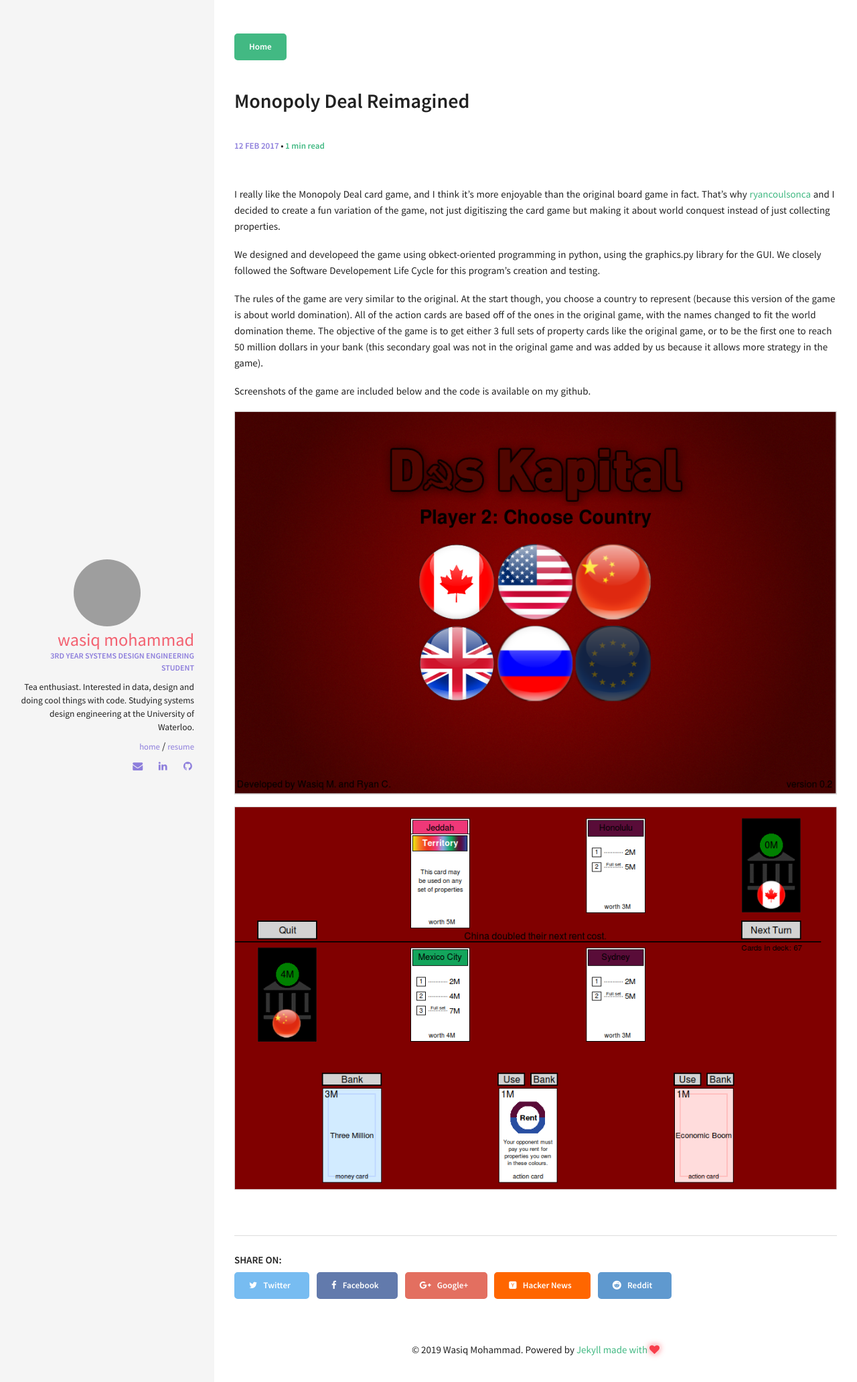
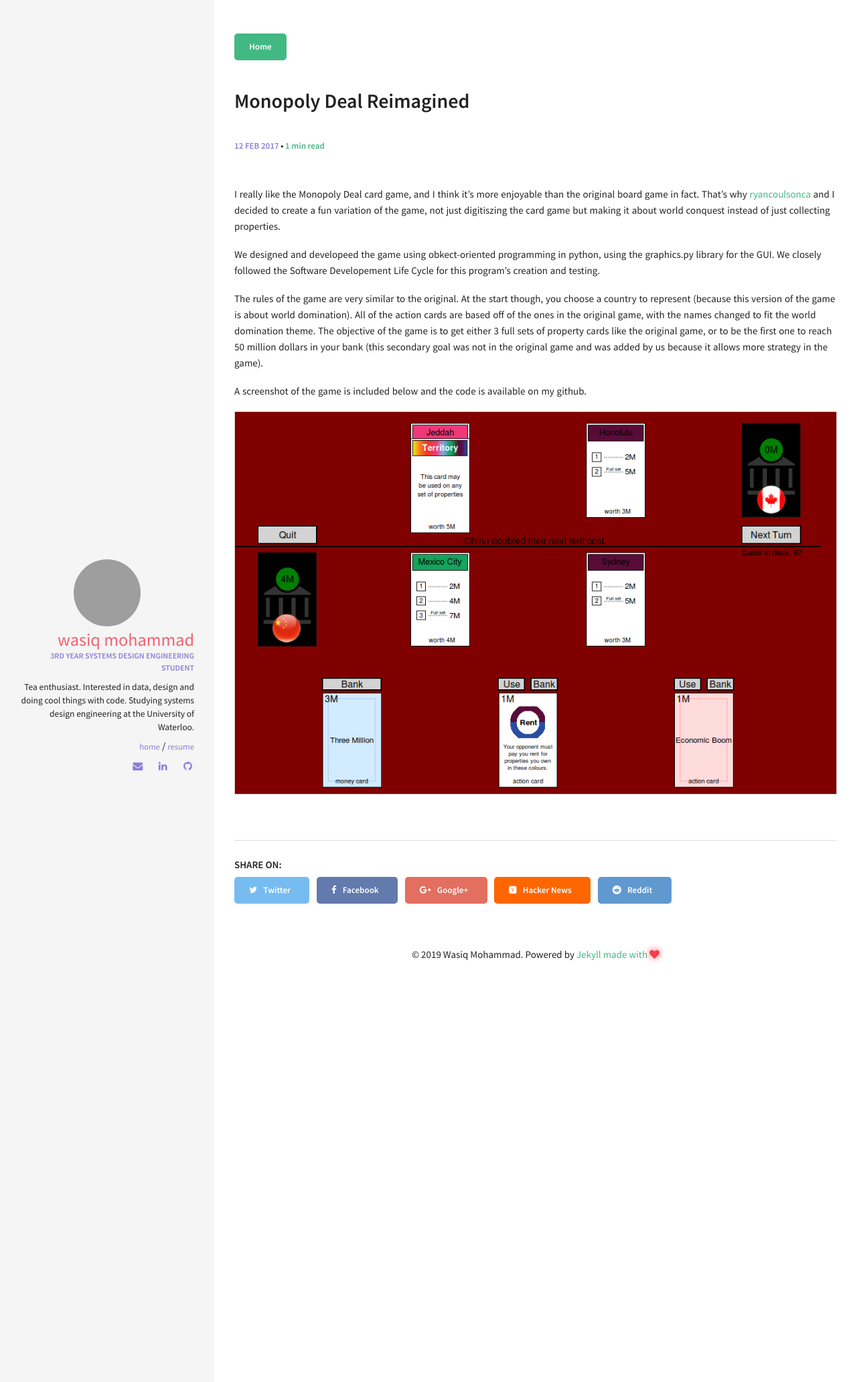
Before and after one commit to wasiqm/wasiqm.github.io, a Jekyll site: the page built from _posts/2017-02-12-monopoly-deal-reimagined.md, in a window 1280 px wide. Shown: the top 2063 px of the page at 67% size. Built offline with Jekyll 4.4.1, drawn with Linux system fonts in a browser that asks for light colours.

Commit message:
Update 2017-02-12-monopoly-deal-reimagined.md

```diff
--- a/_posts/2017-02-12-monopoly-deal-reimagined.md
+++ b/_posts/2017-02-12-monopoly-deal-reimagined.md
@@ -12,8 +12,6 @@
 
 The rules of the game are very similar to the original. At the start though, you choose a country to represent (because this version of the game is about world domination). All of the action cards are based off of the ones in the original game, with the names changed to fit the world domination theme. The objective of the game is to get either 3 full sets of property cards like the original game, or to be the first one to reach 50 million dollars in your bank (this secondary goal was not in the original game and was added by us because it allows more strategy in the game).
 
-Screenshots of the game are included below and the code is available on my github.
-
-![The country select screen]({{ "/img/country_select.png" | absolute_url }})
+A screenshot of the game is included below and the code is available on my github.
 
 ![How the gameplay looks like]({{ "/img/gameplay1.png" | absolute_url }})
```
